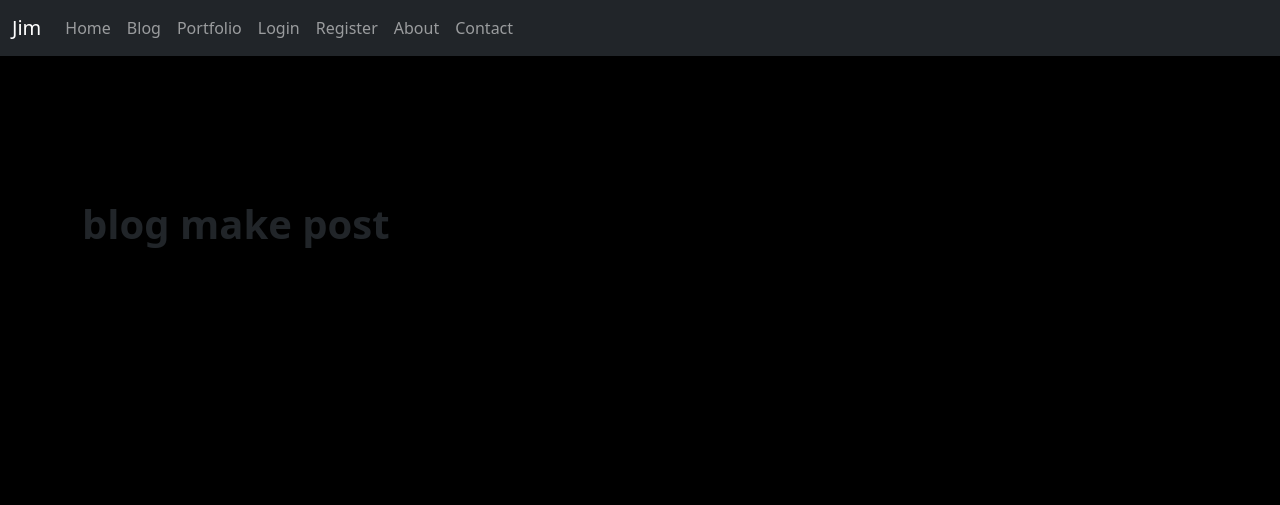
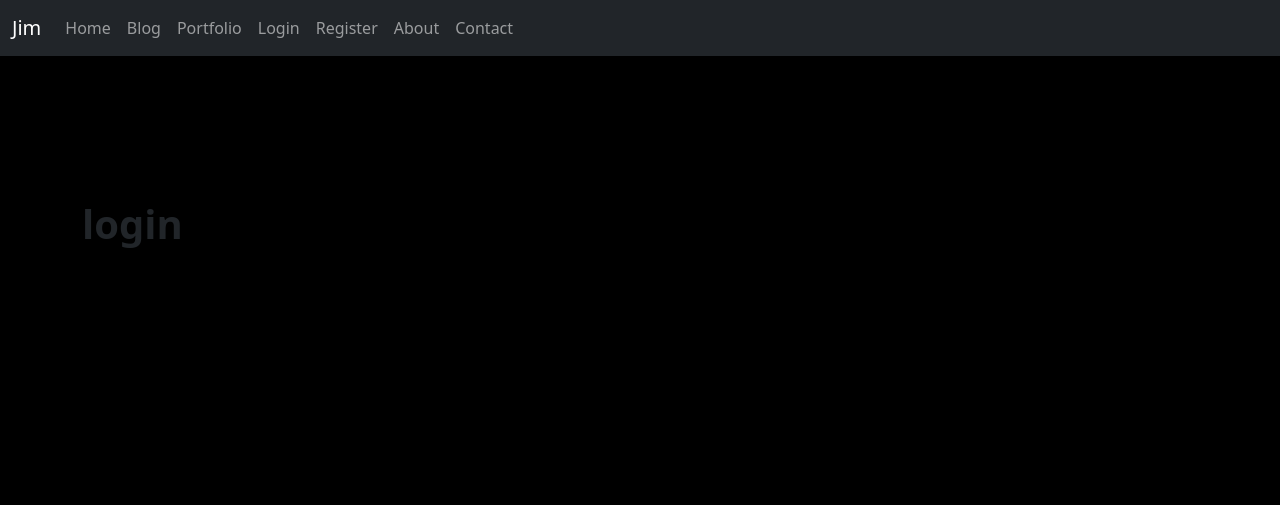
Before and after one commit to jimkk159/day-82-portfolio-website-development, a Flask app: page /login in a window 1280 px wide. Shown: the top 505 px of the page. Run offline with Flask 2, Linux system fonts and the light colour scheme; some libraries are stand-ins or nearby versions.

Commit message:
blueprint the py file

```diff
--- a/main.py
+++ b/main.py
@@ -1,46 +1,21 @@
 from flask import Flask
 from flask import render_template
 
+# self import
+from blog import blog_blueprint
+from user import user_blueprint
+from portfolio import portfolio_blueprint
+
 app = Flask(__name__)
+app.register_blueprint(blog_blueprint)
+app.register_blueprint(user_blueprint)
+app.register_blueprint(portfolio_blueprint)
 
 
+# Home
 @app.route('/')
 def home():
     return render_template('index.html')
-
-
-# Portfolio
-@app.route('/portfolio-index')
-def portfolio_index():
-    return render_template('portfolio-index.html')
-
-
-# Blog
-@app.route('/blog-index')
-def blog_index():
-    return render_template('blog-index.html')
-
-
-@app.route('/blog-make-post')
-def blog_make_post():
-    return render_template('blog-make-post.html')
-
-
-@app.route('/blog-post')
-def blog_post():
-    return render_template('blog-post.html')
-
-
-# Login
-@app.route('/login')
-def login():
-    return render_template('login.html')
-
-
-# Register
-@app.route('/register')
-def register():
-    return render_template('register.html')
 
 
 # About
--- a/templates/header.html
+++ b/templates/header.html
@@ -37,16 +37,16 @@
                         <a class="nav-link" href="{{ url_for('home') }}">Home</a>
                     </li>
                     <li class="nav-item">
-                        <a class="nav-link" href="{{ url_for('blog_index') }}">Blog</a>
+                        <a class="nav-link" href="{{ url_for('blog.blog_index') }}">Blog</a>
                     </li>
                     <li class="nav-item">
-                        <a class="nav-link" href="{{ url_for('portfolio_index') }}">Portfolio</a>
+                        <a class="nav-link" href="{{ url_for('portfolio.portfolio_index') }}">Portfolio</a>
                     </li>
                     <li class="nav-item">
-                        <a class="nav-link" href="{{ url_for('login') }}">Login</a>
+                        <a class="nav-link" href="{{ url_for('user.login') }}">Login</a>
                     </li>
                     <li class="nav-item">
-                        <a class="nav-link" href="{{ url_for('register') }}">Register</a>
+                        <a class="nav-link" href="{{ url_for('user.register') }}">Register</a>
                     </li>
                     </li>
                     <li class="nav-item">
--- a/templates/login.html
+++ b/templates/login.html
@@ -1,7 +1,7 @@
 {% include "header.html" %}
 <header class="master-head">
     <div class="container">
-        <h1>blog make post</h1>
+        <h1>login</h1>
     </div>
 </header>
 {% include "footer.html" %}
--- /dev/null
+++ b/user.py
@@ -0,0 +1,15 @@
+from flask import Blueprint, render_template
+
+user_blueprint = Blueprint('user', __name__)
+
+
+# Login
+@user_blueprint.route('/login')
+def login():
+    return render_template('login.html')
+
+
+# Register
+@user_blueprint.route('/register')
+def register():
+    return render_template('register.html')
```
Also changed, not shown: blog.py (added, +19 -0 lines), portfolio.py (added, +9 -0 lines).
